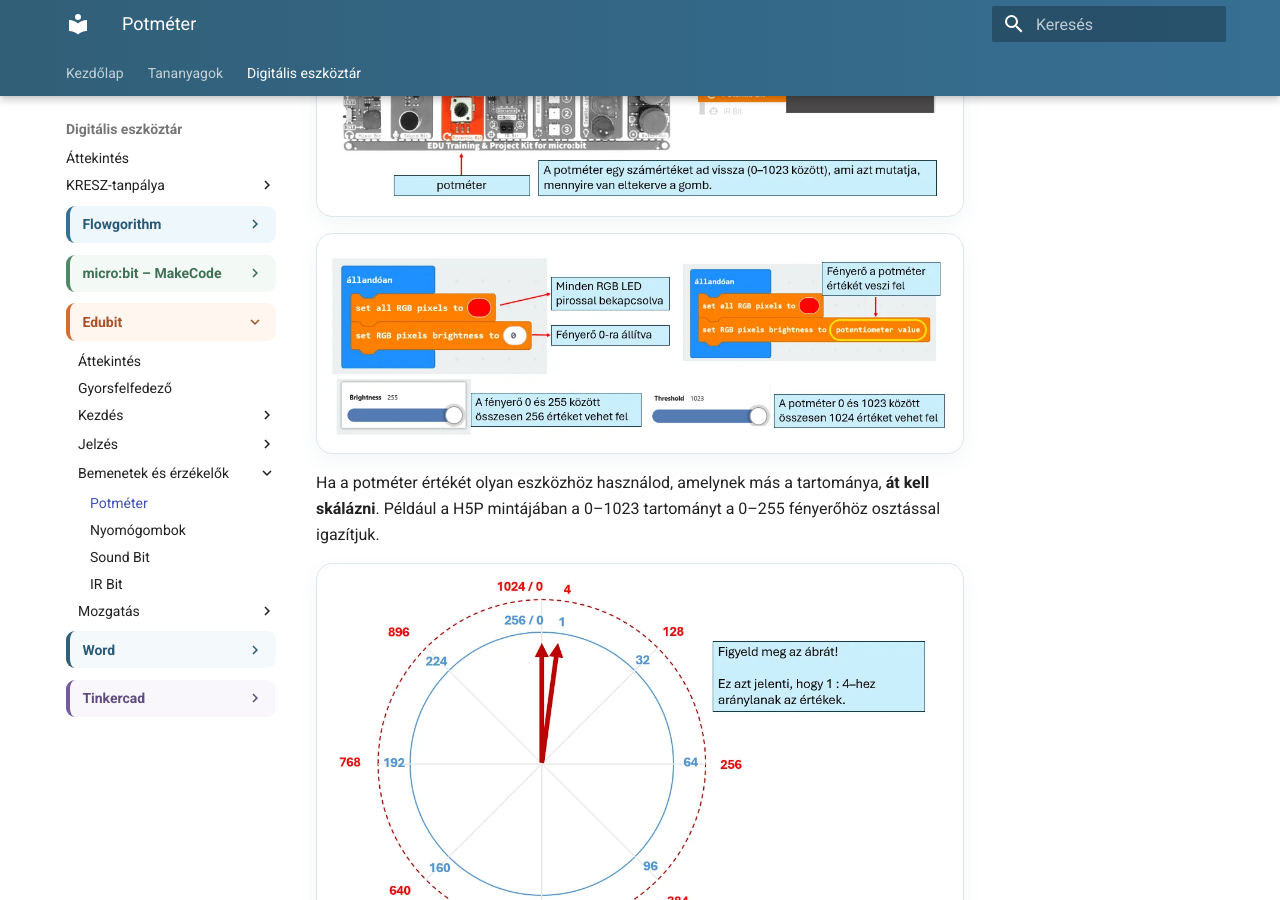
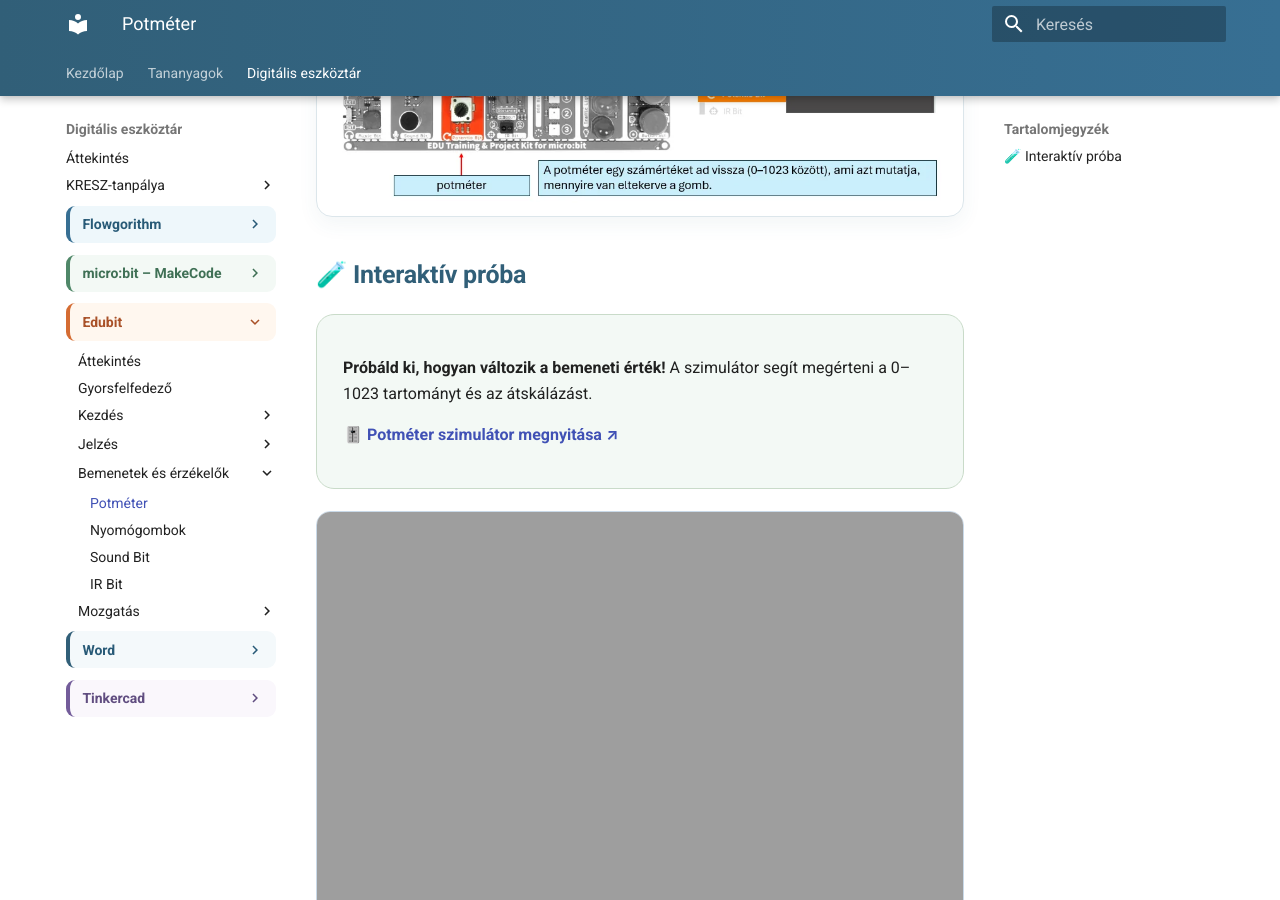
Before and after one commit to bsuszter/digitalis-eszkoztar, an MkDocs documentation site: the page built from docs/eszkoztar/edubit/potmeter.md, in a window 1280 px wide and 900 px high, scrolled down 512 px. Built offline with MkDocs 1.6.1 and Material for MkDocs 9.7.7, drawn with Linux system fonts in a browser that asks for light colours.

Commit message:
Restore Edubit potentiometer simulator

```diff
--- a/docs/eszkoztar/edubit/potmeter.md
+++ b/docs/eszkoztar/edubit/potmeter.md
@@ -3,6 +3,15 @@
 A potméter egy forgatható bemenet. Az értéke **0 és 1023** között változik, ezért jól használható beállításhoz, szabályozáshoz vagy egy valódi érzékelő modellezéséhez.
 
 <figure class="tool-figure tool-figure--wide"><img src="../../../images/edubit/05-potmeter-1.webp" alt="Potméter értékének lekérdezése"></figure>
+
+## 🧪 Interaktív próba
+
+<div class="project-panel project-panel--green">
+  <p><strong>Próbáld ki, hogyan változik a bemeneti érték!</strong> A szimulátor segít megérteni a 0–1023 tartományt és az átskálázást.</p>
+  <p><a href="https://bsuszter.github.io/potmeter/" target="_blank" rel="noopener noreferrer"><strong>🎚️ Potméter szimulátor megnyitása ↗</strong></a></p>
+</div>
+
+<iframe src="https://bsuszter.github.io/potmeter/" title="Potméter interaktív szimulátor" style="width:100%;min-height:560px;border:1px solid #c9d9e8;border-radius:14px;background:#fff;" loading="lazy"></iframe>
 
 <figure class="tool-figure tool-figure--wide"><img src="../../../images/edubit/05-potmeter-2.webp" alt="Potméter használata programban"></figure>
 
```
